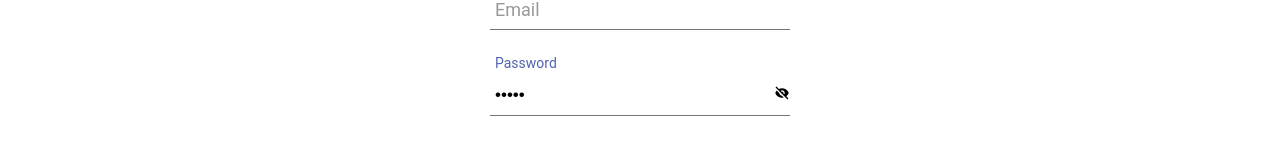
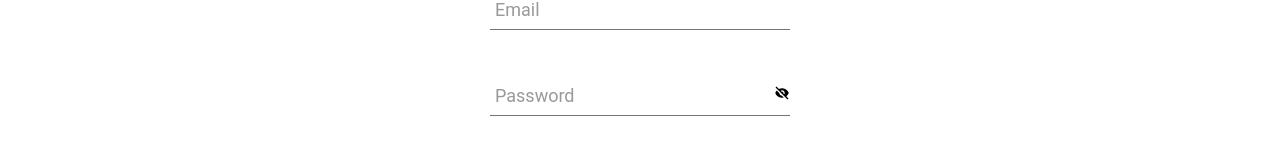
Before and after one commit to k1xd-fr/iwex-crm-master, a Next.js app in the folder frontend/: page /login in a window 1280 px wide. Shown: the part 349-509 px from the top of the page. Built offline with nearby package versions, Linux system fonts and the light colour scheme; a web font is replaced by a local one.

Commit message:
checking

```diff
--- a/frontend/src/components/Login/index.tsx
+++ b/frontend/src/components/Login/index.tsx
@@ -27,7 +27,6 @@ const Login = () => {
             name="password"
             required
             className={styles.input}
-            value={"хуйня"}
           />
           <span className={styles.highlight}></span>
           <span className={styles.bar}></span>
```
